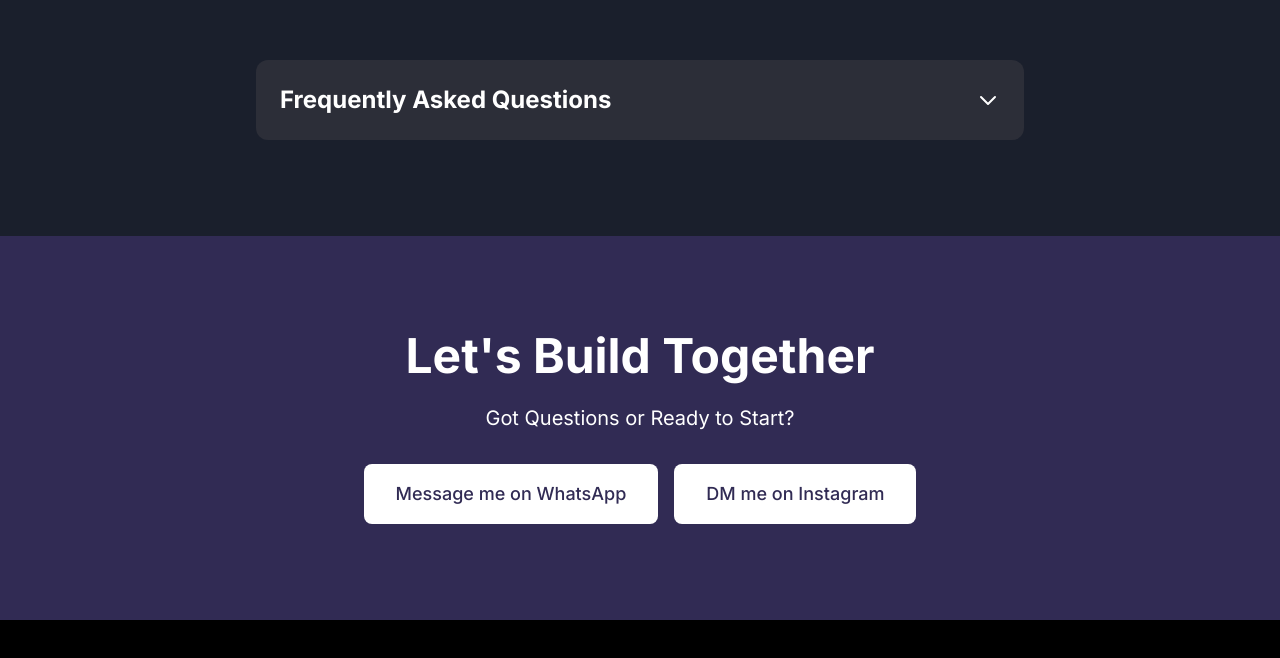
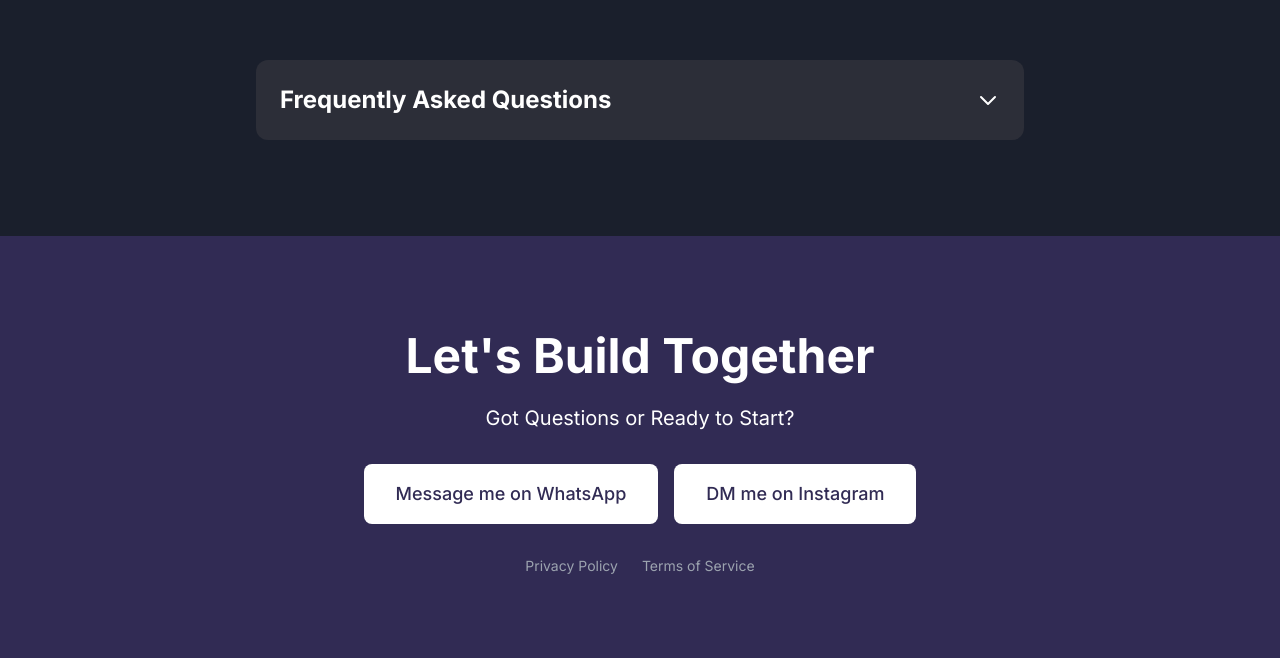
Before and after one commit to JohannesBorge/saasroyal, a Next.js app: page / in a window 1280 px wide. Shown: the part 5194-5852 px from the top of the page. Before the commit the page ends 5814 px from the top, so only its background shows below. Built offline with nearby package versions, Linux system fonts and the light colour scheme.

Commit message:
Add Terms of Service and Privacy Policy links to Footer CTA Section

```diff
--- a/src/app/page.tsx
+++ b/src/app/page.tsx
@@ -324,6 +324,14 @@ export default function Home() {
                 DM me on Instagram
               </Link>
             </div>
+            <div className="mt-8 flex justify-center gap-6 text-sm text-gray-400">
+              <Link href="/privacy" className="hover:text-[#ff69b4] transition-colors duration-300">
+                Privacy Policy
+              </Link>
+              <Link href="/terms" className="hover:text-[#ff69b4] transition-colors duration-300">
+                Terms of Service
+              </Link>
+            </div>
           </div>
         </div>
       </section>
```
